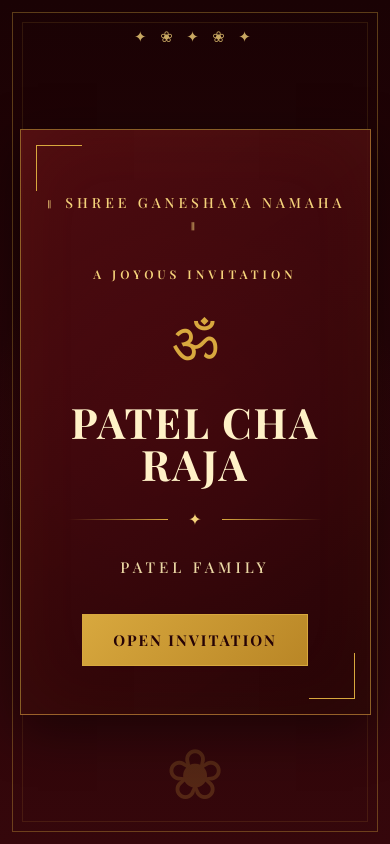
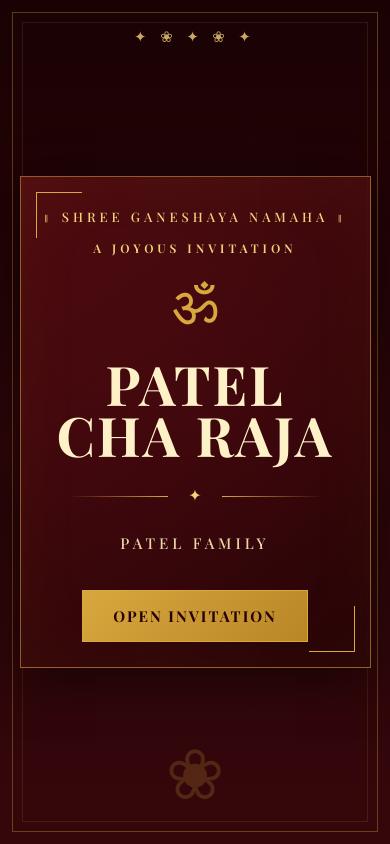
Before and after one commit to aesh-patel22/PATEL_CHA_RAJA_INVITE, a Next.js app: page / in a window 390 px wide. Built offline with nearby package versions, Linux system fonts and the light colour scheme.

Commit message:
Update globals.css

```diff
--- a/app/globals.css
+++ b/app/globals.css
@@ -1624,3 +1624,79 @@ footer small {
     transform: translateY(-30px);
   }
 }
+/* =========================================
+   RESPONSIVE COVER - SMALL PHONE SCREENS
+   ========================================= */
+
+@media (max-width: 768px) {
+  .cover {
+    min-height: 100svh;
+    height: auto;
+    padding: 20px 12px;
+  }
+
+  .cover-card {
+    min-height: auto;
+    padding: 45px 20px 35px;
+  }
+
+  /* Move the first two lines upward */
+  .cover-card .sanskrit {
+    margin-top: 0;
+    margin-bottom: 18px;
+  }
+
+  .cover-card .eyebrow {
+    margin-top: 18px;
+    margin-bottom: 20px;
+  }
+
+  /* Keep Om closer to the text */
+  .cover-card .footer-om {
+    margin: 20px 0 25px;
+  }
+
+  /* Title */
+  .cover-card h1 {
+    margin-top: 0;
+    margin-bottom: 25px;
+  }
+}
+
+
+/* =========================================
+   EXTRA SMALL / SHORT PHONES
+   iPhone 16 Pro, iPhone 17 Air etc.
+   ========================================= */
+
+@media (max-width: 430px) and (max-height: 900px) {
+  .cover {
+    padding: 10px 10px;
+  }
+
+  .cover-card {
+    padding: 30px 16px 25px;
+  }
+
+  .cover-card .sanskrit {
+    margin-bottom: 12px;
+    font-size: 13px;
+  }
+
+  .cover-card .eyebrow {
+    margin-top: 12px;
+    margin-bottom: 14px;
+    font-size: 12px;
+  }
+
+  .cover-card .footer-om {
+    margin: 12px 0 18px;
+  }
+
+  .cover-card h1 {
+    margin-top: 0;
+    margin-bottom: 20px;
+    font-size: clamp(48px, 14vw, 72px);
+    line-height: 0.95;
+  }
+}
```
